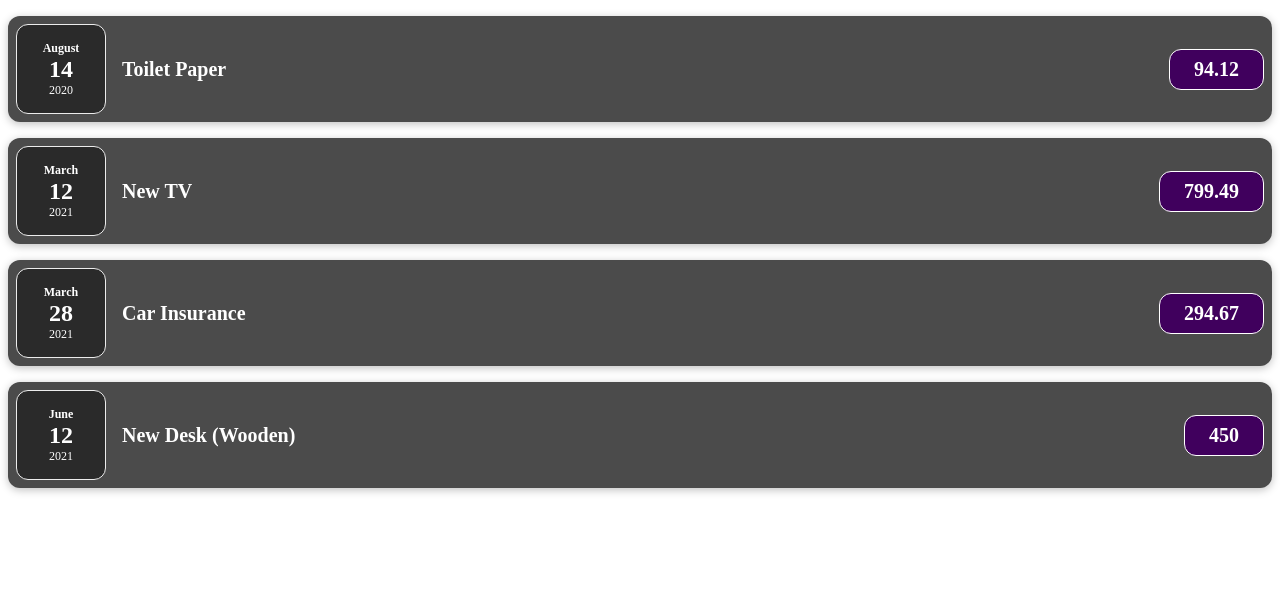
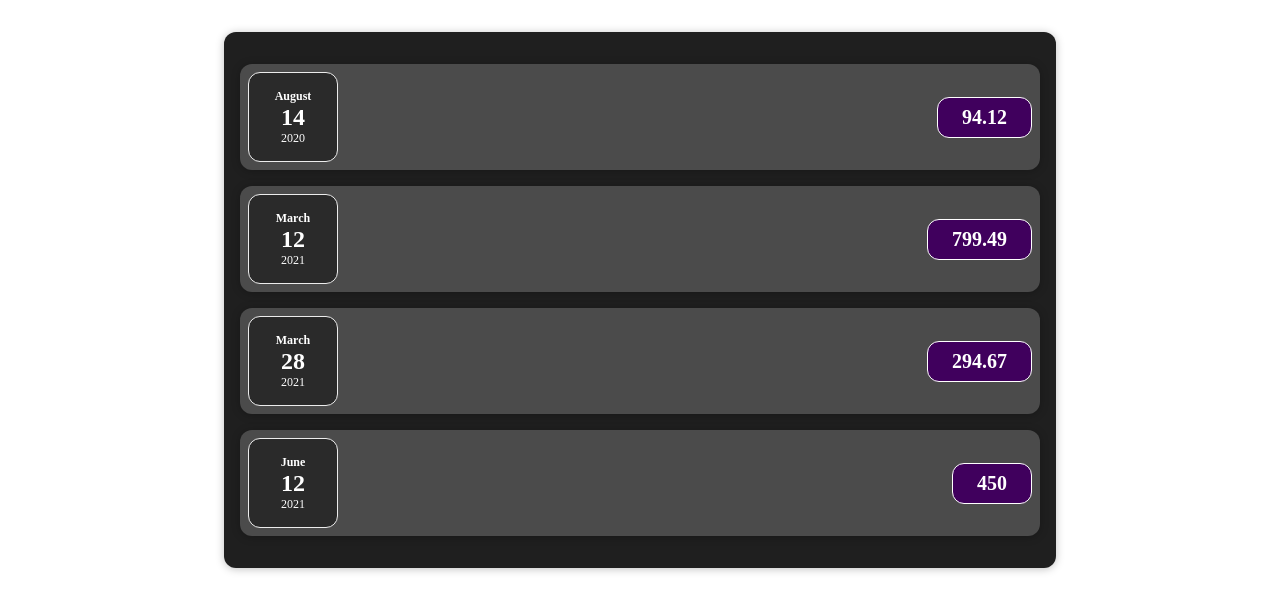
Before and after one commit to ujjwal450/Expense-Tracker, a React (Create React App) app: page / in a window 1280 px wide. Shown: the top 612 px of the page. Built offline with nearby package versions, Linux system fonts and the light colour scheme.

Commit message:
added Expenses, Card component plus css for both component and changed folder structure

```diff
--- a/src/App.js
+++ b/src/App.js
@@ -1,4 +1,4 @@
-import ExpenseItem from "./components/ExpenseItem";
+import Expenses from "./components/Expenses/Expenses";
 function App() {
   const expenses = [
     {
@@ -23,10 +23,7 @@
   ];
   return (
     <div className="App">
-      <ExpenseItem name={expenses[0].title} amount={expenses[0].amount} date={expenses[0].date}/>
-      <ExpenseItem name={expenses[1].title} amount={expenses[1].amount} date={expenses[1].date}/>
-      <ExpenseItem name={expenses[2].title} amount={expenses[2].amount} date={expenses[2].date}/>
-      <ExpenseItem name={expenses[3].title} amount={expenses[3].amount} date={expenses[3].date}/>
+      <Expenses items={expenses}/>
     </div>
   );
 }
--- a/src/components/ExpenseItem.js
+++ b/src/components/Expenses/ExpenseItem.js
@@ -1,9 +1,10 @@
 import ExpenseDate from './ExpenseDate'
 import './ExpenseItem.css'
+import Card from '../UI/Card'
 const ExpenseItem = (props) => {
 
   return (
-    <div className='expense-item'>
+    <Card className='expense-item'>
       <div>
         <ExpenseDate date ={props.date}/>
       </div>
@@ -11,7 +12,7 @@
         <h2>{props.name}</h2>
       </div>
       <div className='expense-item__price'>{props.amount}</div>
-    </div>
+    </Card>
   )
 }
 
--- /dev/null
+++ b/src/components/Expenses/Expenses.css
@@ -0,0 +1,7 @@
+.expenses {
+  padding: 1rem;
+  background-color: rgb(31, 31, 31);
+  margin: 2rem auto;
+  width: 50rem;
+  max-width: 95%;
+}
--- /dev/null
+++ b/src/components/Expenses/Expenses.js
@@ -0,0 +1,31 @@
+import ExpenseItem from './ExpenseItem';
+import Card from '../UI/Card';
+import './Expenses.css';
+const Expenses = (props) =>{
+  return (
+    <Card className="expenses">
+      <ExpenseItem
+        title={props.items[0].title}
+        amount={props.items[0].amount}
+        date={props.items[0].date}
+      />
+      <ExpenseItem
+        title={props.items[1].title}
+        amount={props.items[1].amount}
+        date={props.items[1].date}
+      />
+      <ExpenseItem
+        title={props.items[2].title}
+        amount={props.items[2].amount}
+        date={props.items[2].date}
+      />
+      <ExpenseItem
+        title={props.items[3].title}
+        amount={props.items[3].amount}
+        date={props.items[3].date}
+      />
+    </Card>
+  );
+}
+
+export default Expenses;
--- /dev/null
+++ b/src/components/UI/Card.css
@@ -0,0 +1,4 @@
+.card {
+  border-radius: 12px;
+  box-shadow: 0 1px 8px rgba(0, 0, 0, 0.25);
+}
--- /dev/null
+++ b/src/components/UI/Card.js
@@ -0,0 +1,9 @@
+import './Card.css';
+
+const Card = (props) => {
+  const classes = 'card ' + props.className;
+
+  return <div className={classes}>{props.children}</div>;
+}
+
+export default Card;
```
Also changed, not shown: src/components/Expenses/ExpenseDate.css (renamed from src/components/ExpenseDate.css), src/components/Expenses/ExpenseDate.js (renamed from src/components/ExpenseDate.js), src/components/Expenses/ExpenseItem.css (renamed from src/components/ExpenseItem.css).
